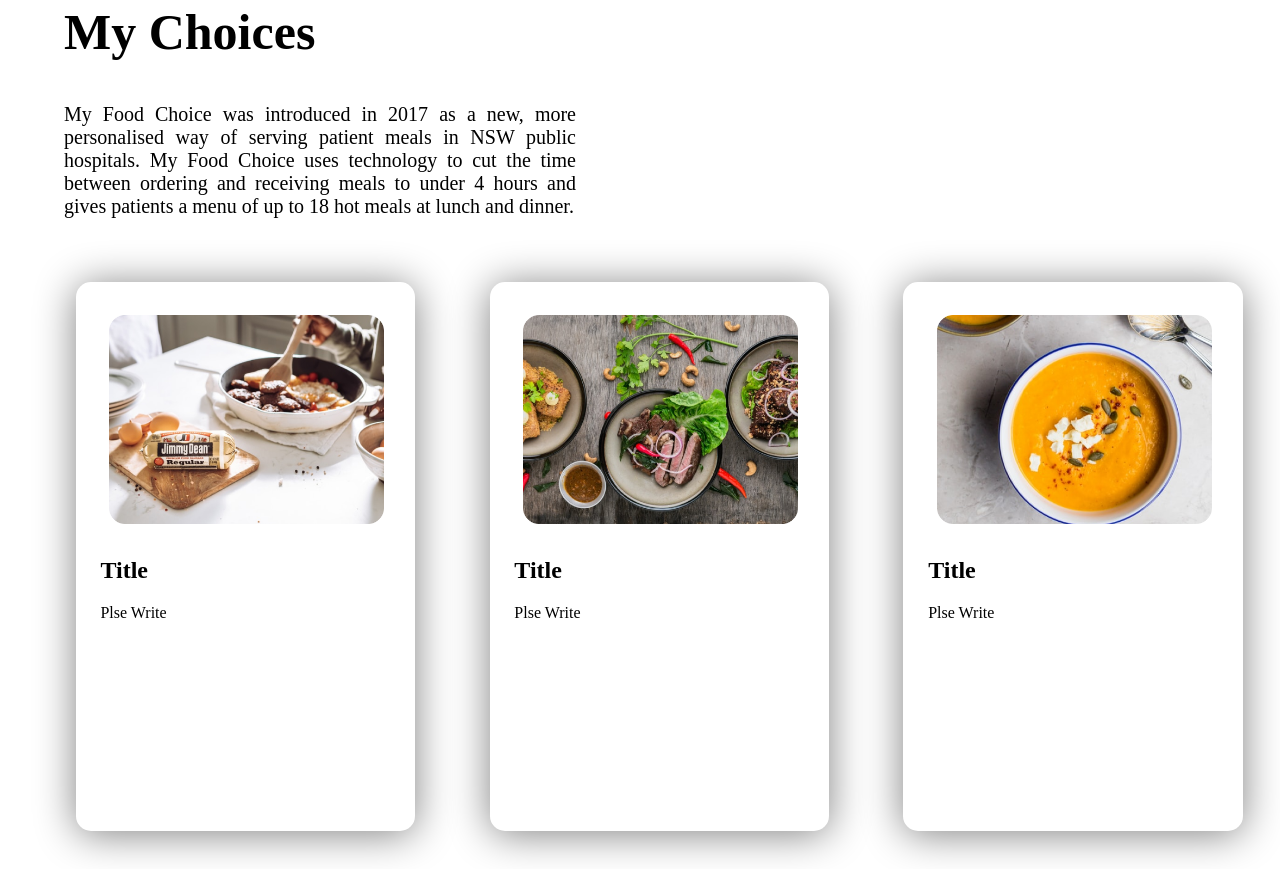
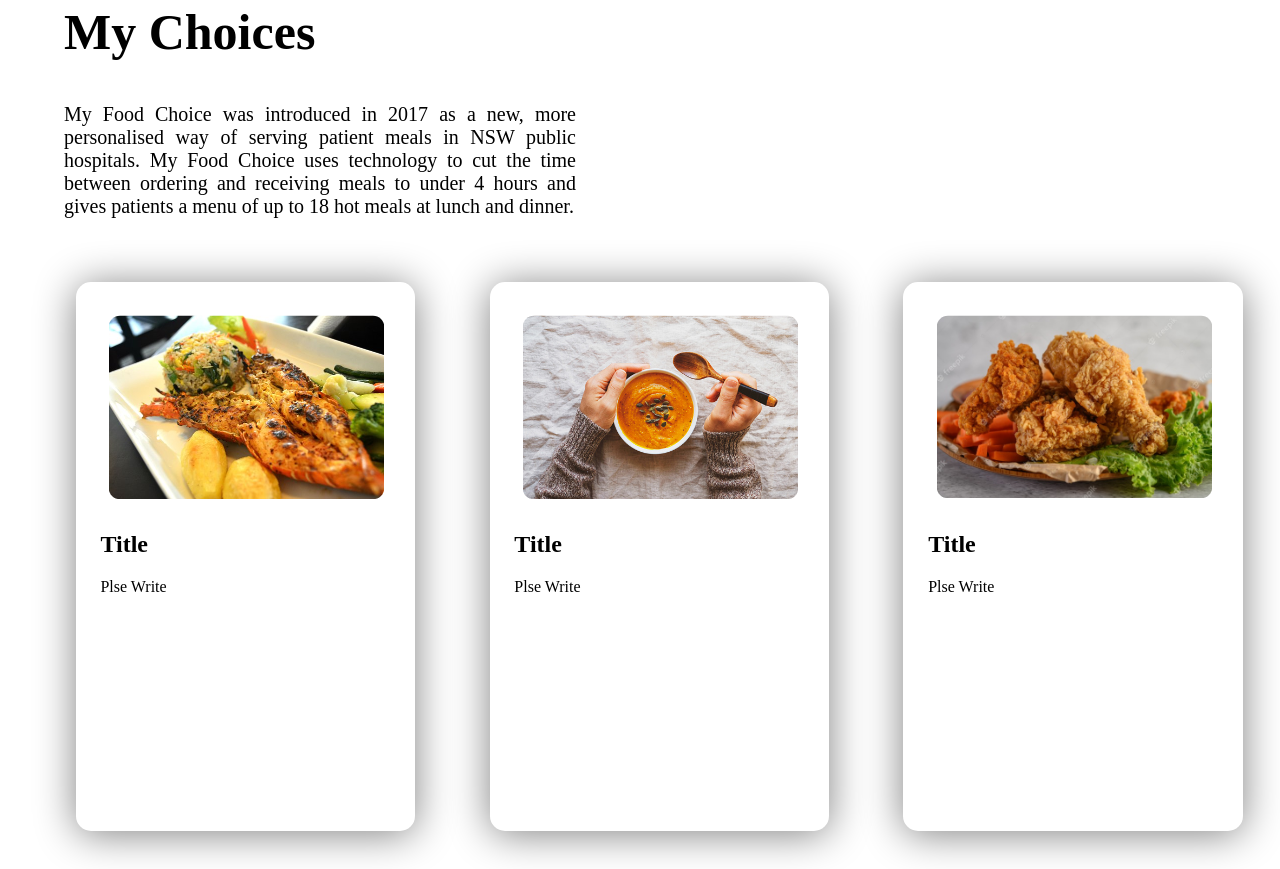
Before and after one commit to tanvierulphero/food-house, a plain HTML site: page index.html in a window 1280 px wide. Shown: the part 1244-2113 px from the top of the page. Drawn offline with Linux system fonts and the light colour scheme.

Commit message:
img round

```diff
--- a/index.html
+++ b/index.html
@@ -52,17 +52,17 @@
     </div>
     <div class="quater flex-container">
         <div class="quater-width">
-            <img src="images/food/Project Cover.jpg" alt="">
+            <img src="images/food/pic1 (1).jpg" alt="">
             <h2>Title</h2>
             <p>Plse Write</p>
         </div>
         <div class="quater-width">
-            <img src="images/food/Project Cover1.jpg" alt="">
+            <img src="images/food/pic1 (2).jpg" alt="">
             <h2>Title</h2>
             <p>Plse Write</p>
         </div>
         <div class="quater-width">
-            <img src="images/food/Project Cover.png" alt="">
+            <img src="images/food/pic1 (3).jpg" alt="">
             <h2>Title</h2>
             <p>Plse Write</p>
         </div>
--- a/style.css
+++ b/style.css
@@ -59,6 +59,7 @@ span{
     padding: 2%;
 }
 .quater-width img{
+    border-radius: 20px;
     width: 95%;
     padding: 3%;
 
```
Also changed, not shown: images/food/pic1 (1).jpg (added), images/food/pic1 (2).jpg (added), images/food/pic1 (3).jpg (added).
